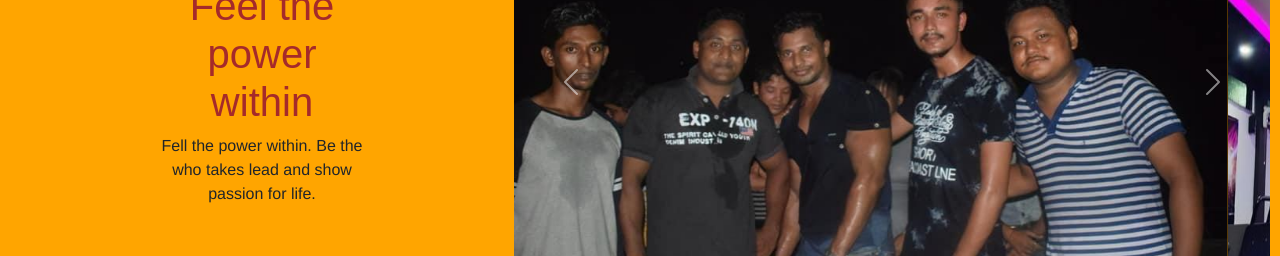
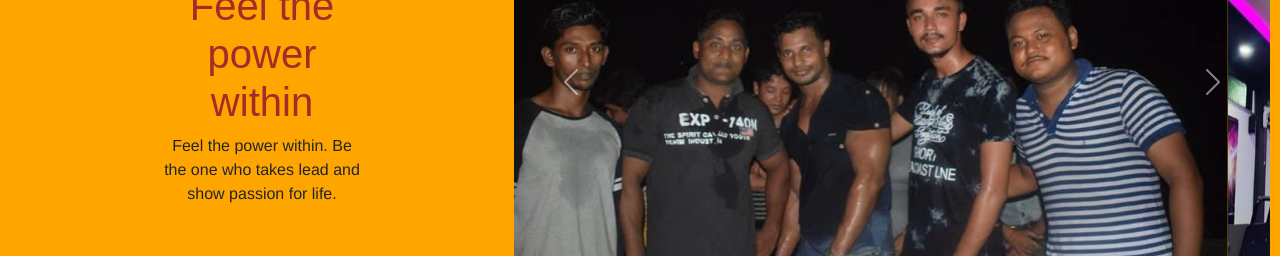
Before and after one commit to Ikhlas-12/GalaxybodyGym, a plain HTML site: page index.html in a window 1280 px wide. Shown: the part 1000-1256 px from the top of the page. Drawn offline with nearby package versions, Linux system fonts and the light colour scheme.

Commit message:
Update index.html

```diff
--- a/index.html
+++ b/index.html
@@ -50,7 +50,7 @@
    <div class="wrapper">
     <div class="text">
         <h1 style="color: brown; font-family: Arial, Helvetica, sans-serif; font-size: 2.5rem;">Feel the power within</h1>
-        <p>Fell the power within. Be the who takes lead and show passion for life.</p>
+        <p>Feel the power within. Be the one who takes lead and show passion for life.</p>
     </div>
     <div class="slider">
         <div id="carouselExampleControls" class="carousel slide" data-bs-ride="carousel">
```
